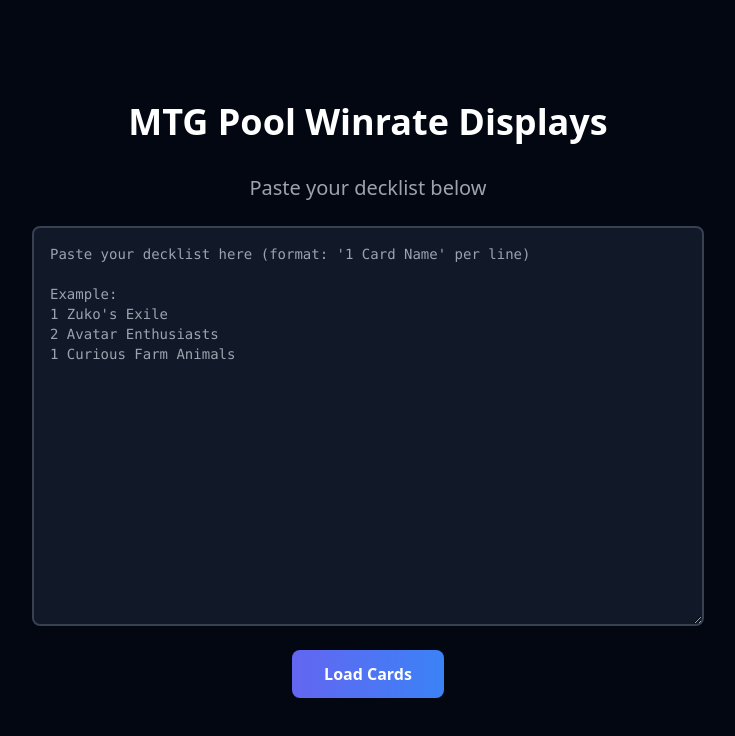
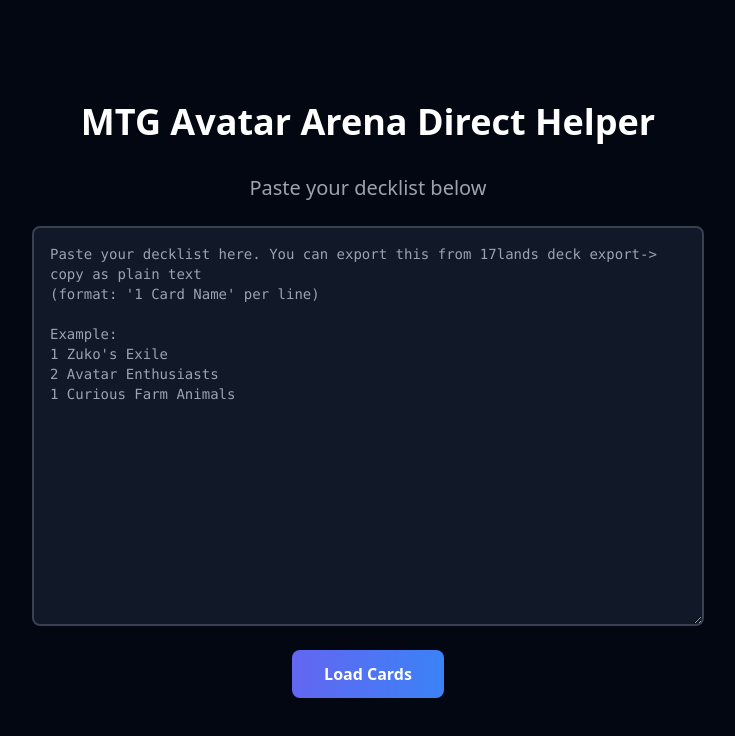
Before and after one commit to Jjmcclain89/arena-direct-helper, a React (Create React App) app: page / in a window 1280 px wide. Shown: the top 736 px of the page, without its empty margins (272-1007 px from the left). Built offline with nearby package versions, Linux system fonts and the light colour scheme; the HTML template or start-up script is replaced by a standard one.

Commit message:
update wording

```diff
--- a/src/App.js
+++ b/src/App.js
@@ -278,13 +278,13 @@
     return (
       <div className="min-h-screen p-8 flex items-center justify-center">
         <div className="flex flex-col items-center gap-6 max-w-2xl w-full">
-          <h1 className="text-4xl font-bold text-white mb-2">MTG Pool Winrate Displays</h1>
+          <h1 className="text-4xl font-bold text-white mb-2">MTG Avatar Arena Direct Helper</h1>
           <p className="text-xl text-gray-400">Paste your decklist below</p>
           <textarea
             className="w-full min-h-[400px] p-4 bg-gray-900 border-2 border-gray-700 rounded-lg text-gray-100 font-mono text-sm resize-y focus:outline-none focus:border-blue-500"
             value={decklistInput}
             onChange={(e) => setDecklistInput(e.target.value)}
-            placeholder="Paste your decklist here (format: '1 Card Name' per line)&#10;&#10;Example:&#10;1 Zuko's Exile&#10;2 Avatar Enthusiasts&#10;1 Curious Farm Animals"
+            placeholder="Paste your decklist here. You can export this from 17lands deck export-> copy as plain text&#10;(format: '1 Card Name' per line)&#10;&#10;Example:&#10;1 Zuko's Exile&#10;2 Avatar Enthusiasts&#10;1 Curious Farm Animals"
           />
           <button
             className="px-8 py-3 bg-gradient-to-r from-indigo-500 to-blue-500 text-white rounded-lg font-semibold hover:shadow-lg hover:shadow-indigo-500/50 transition-all hover:-translate-y-0.5"
```
